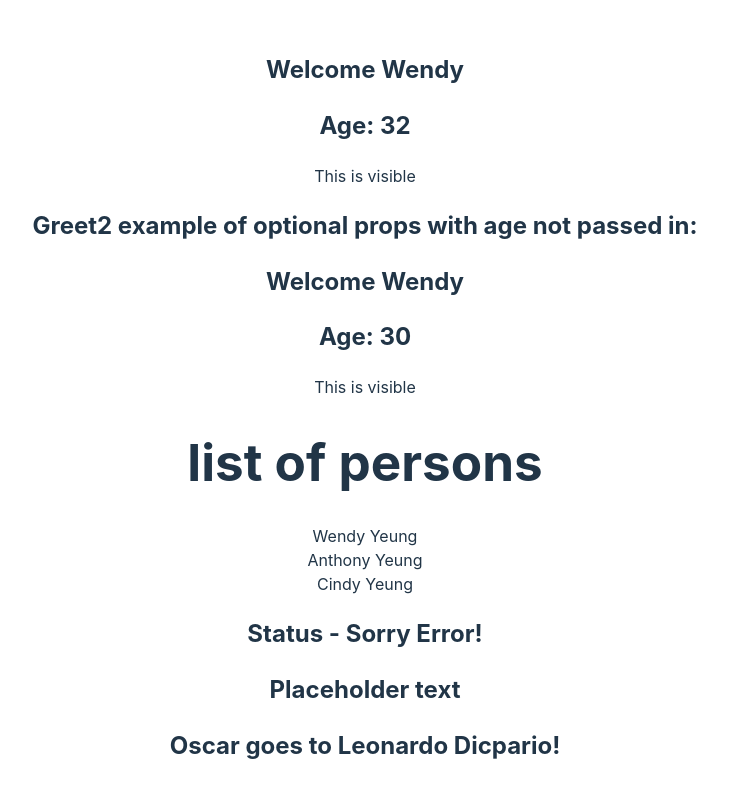
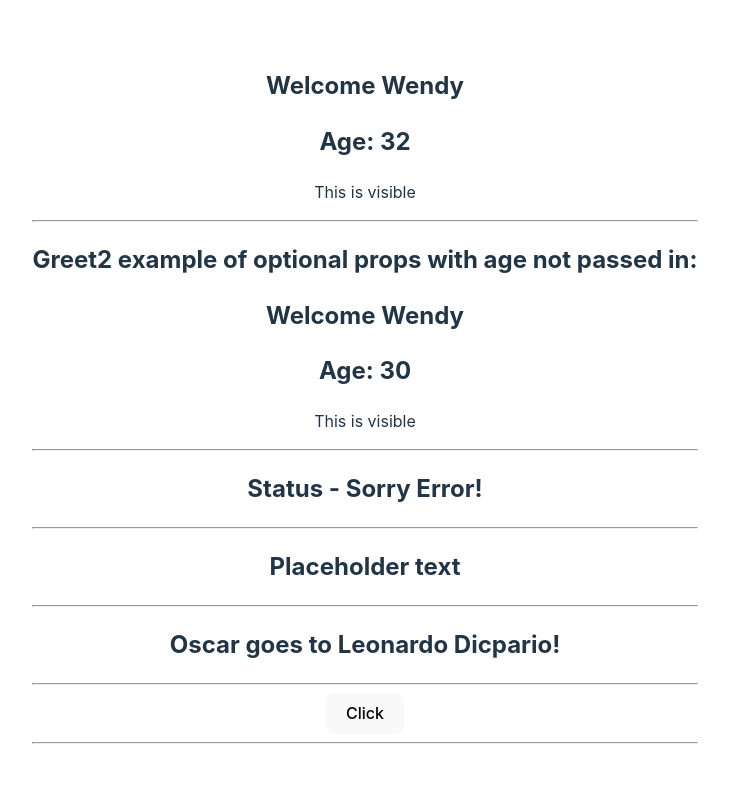
Before and after one commit to wendy174/ts-example, a React (Vite) app: page / in a window 1280 px wide. Shown: the top 798 px of the page, without its empty margins (275-1004 px from the left). Built offline with nearby package versions, Linux system fonts and the light colour scheme.

Commit message:
onClick event example

```diff
--- a/src/App.tsx
+++ b/src/App.tsx
@@ -6,6 +6,7 @@ import { PersonList } from './components/PersonList'
 import { Status } from './components/Status';
 import { Heading } from './components/Heading';
 import { Oscar } from './components/Oscar';
+import { Button } from './components/Button';
 
 function App() {
 
@@ -16,16 +17,26 @@ const nameList = [
   { first: 'Cindy', last: 'Yeung'}
 ]
 
+const handleClick = (event: React.MouseEvent<HTMLButtonElement>) => {
+  console.log('Button Clicked', event)
+}
+
   return (
     <div className='App'>
       <Greet name='Wendy' age={32} isAdult={true} />
+      <hr></hr>
       <Greet2 name='Wendy' isAdult={true}/>
-      <PersonList names={nameList}/>
+      <hr></hr>
       <Status status='error'/>
+      <hr></hr>
       <Heading>Placeholder text</Heading>
+      <hr></hr>
       <Oscar>
         <Heading>Oscar goes to Leonardo Dicpario!</Heading>
       </Oscar>
+      <hr></hr>
+      <Button handleClick={handleClick}/>
+      <hr></hr>
 
     </div>
   )
--- /dev/null
+++ b/src/components/Button.tsx
@@ -0,0 +1,12 @@
+// Click event
+    // button accepts click event as prop
+
+interface ButtonProps {
+    handleClick: (event: React.MouseEvent<HTMLButtonElement>) => void // no parameters and returns nothing
+    // capture event with type React.MouseEvent
+}
+
+
+export const Button = ({handleClick}: ButtonProps) => {
+    return <button onClick={handleClick}>Click</button>
+}
--- a/src/components/Greet2.tsx
+++ b/src/components/Greet2.tsx
@@ -2,7 +2,6 @@
     // make a prop optional with ? in interface meaning you don't need to pass it in
 // Example of default value props
     // age has default value of 30
-
 
 interface Greet2Props {
     name: string;
--- a/src/components/Heading.tsx
+++ b/src/components/Heading.tsx
@@ -6,8 +6,8 @@ interface HeadingProps {
 }
 
 
-export const Heading = (props: HeadingProps) => {
+export const Heading = ({children}: HeadingProps) => {
     return (
-        <h2>{props.children}</h2>
+        <h2>{children}</h2>
     )
 }
```
